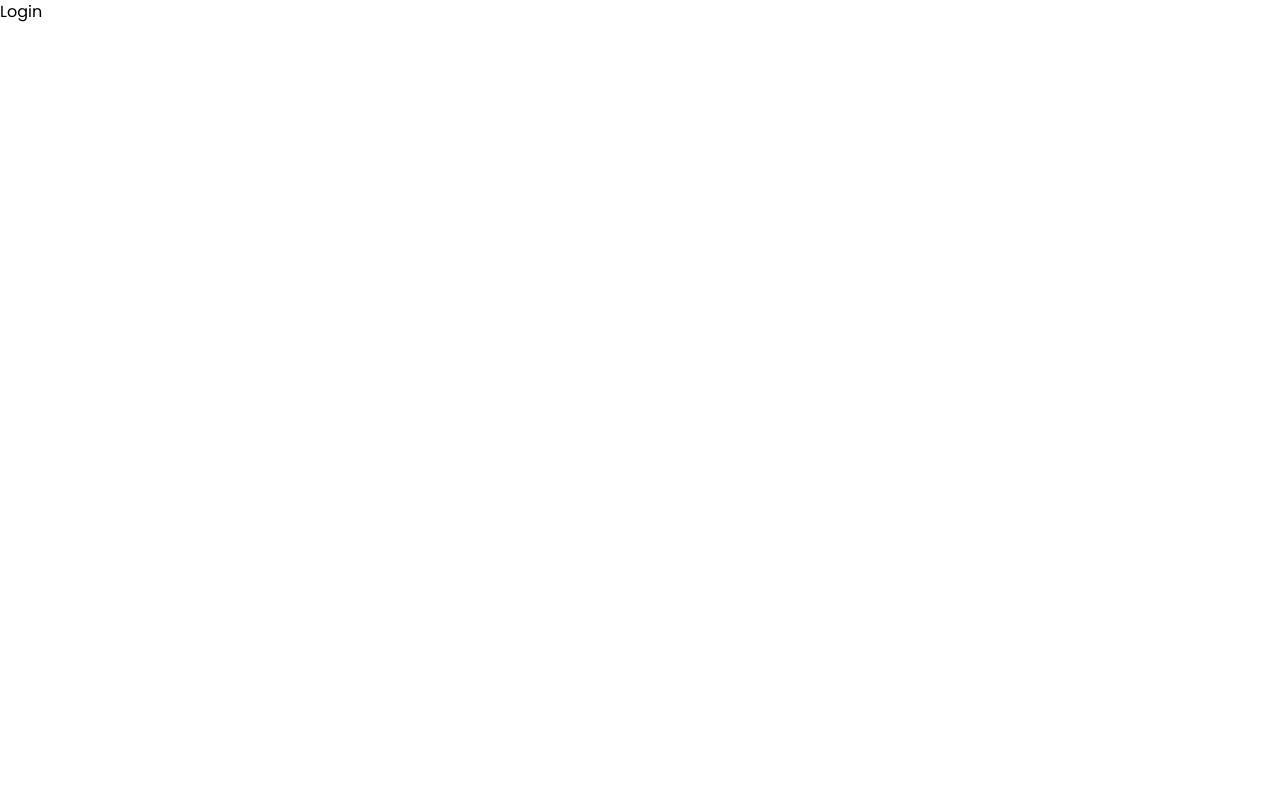
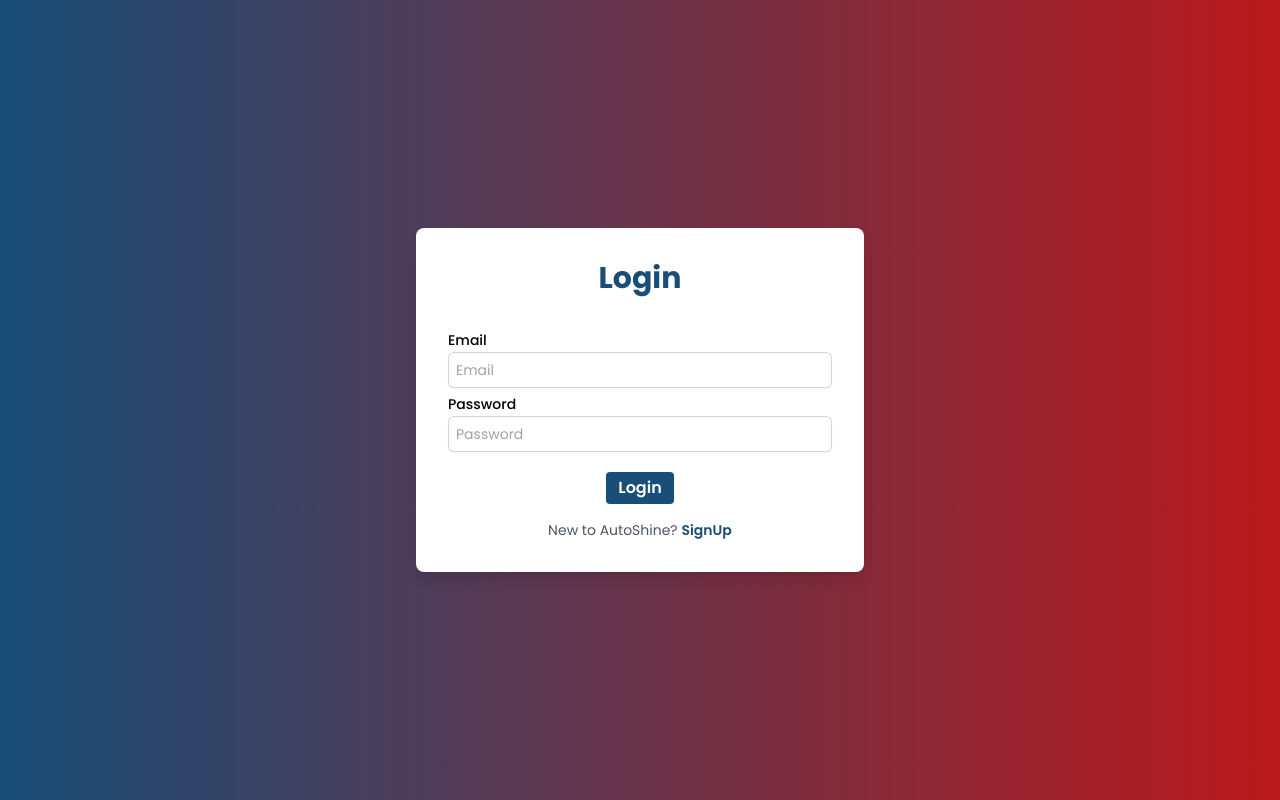
Before and after one commit to joydharsamrat/AutoShine, a React (Vite) app: page /login in a window 1280 px wide. Built offline with nearby package versions, Linux system fonts and the light colour scheme.

Commit message:
login page created

```diff
--- a/src/pages/Login.tsx
+++ b/src/pages/Login.tsx
@@ -1,7 +1,85 @@
+import { FieldValues } from "react-hook-form";
+import Form from "../components/form/Form";
+import InputField from "../components/form/InputField";
+import { motion } from "framer-motion";
+import { Link } from "react-router-dom";
+import "animate.css";
+
 const Login = () => {
+  const onSubmit = (data: FieldValues) => {
+    console.log(data);
+  };
+
   return (
-    <div>
-      <h1>Login</h1>
+    <div className="min-h-screen flex items-center justify-center bg-gradient-to-r from-primary-700 to-secondary-700 p-5">
+      <div className="bg-white rounded-lg shadow-lg p-8 max-w-md w-full animate__animated animate__fadeIn">
+        <h2 className="text-3xl font-bold text-center text-primary-700 mb-8">
+          Login
+        </h2>
+        <Form onSubmit={onSubmit}>
+          <motion.div
+            initial={{ opacity: 0, x: -20 }}
+            animate={{ opacity: 1, x: 0 }}
+            transition={{ duration: 0.5, delay: 0.2 }}
+          >
+            <InputField
+              type="email"
+              label="Email"
+              name="email"
+              rules={{
+                required: "Email is required",
+                pattern: {
+                  value: /^[a-zA-Z0-9._%+-]+@[a-zA-Z0-9.-]+\.[a-zA-Z]{2,}$/,
+                  message: "Please enter a valid email address",
+                },
+              }}
+            />
+          </motion.div>
+
+          <motion.div
+            initial={{ opacity: 0, x: -20 }}
+            animate={{ opacity: 1, x: 0 }}
+            transition={{ duration: 0.5, delay: 0.4 }}
+          >
+            <InputField
+              type="password"
+              label="Password"
+              name="password"
+              rules={{
+                required: "Password is required",
+                minLength: {
+                  value: 6,
+                  message: "Password must be at least 6 characters long",
+                },
+              }}
+            />
+          </motion.div>
+          <motion.div
+            initial={{ opacity: 0, scale: 0.8 }}
+            animate={{ opacity: 1, scale: 1 }}
+            transition={{ duration: 0.5, delay: 0.5 }}
+            className="mt-5 grid place-items-center"
+          >
+            <input type="submit" value="Login" className="btn-primary " />
+          </motion.div>
+        </Form>
+        <motion.div
+          initial={{ opacity: 0 }}
+          animate={{ opacity: 1 }}
+          transition={{ duration: 0.5, delay: 0.6 }}
+          className="mt-4 text-center"
+        >
+          <p className="text-sm text-gray-600">
+            New to AutoShine?{" "}
+            <Link
+              to="/register"
+              className="text-primary-700 font-semibold hover:underline transition duration-200"
+            >
+              SignUp
+            </Link>
+          </p>
+        </motion.div>
+      </div>
     </div>
   );
 };
```
